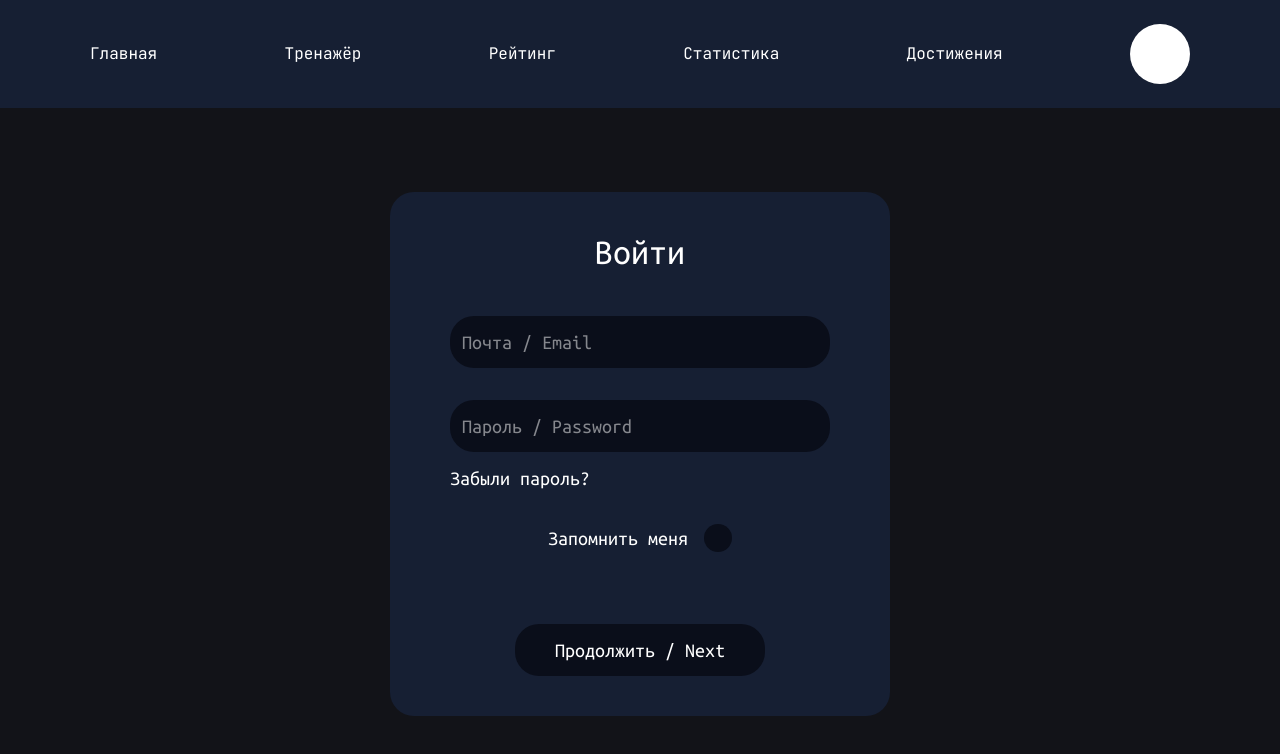
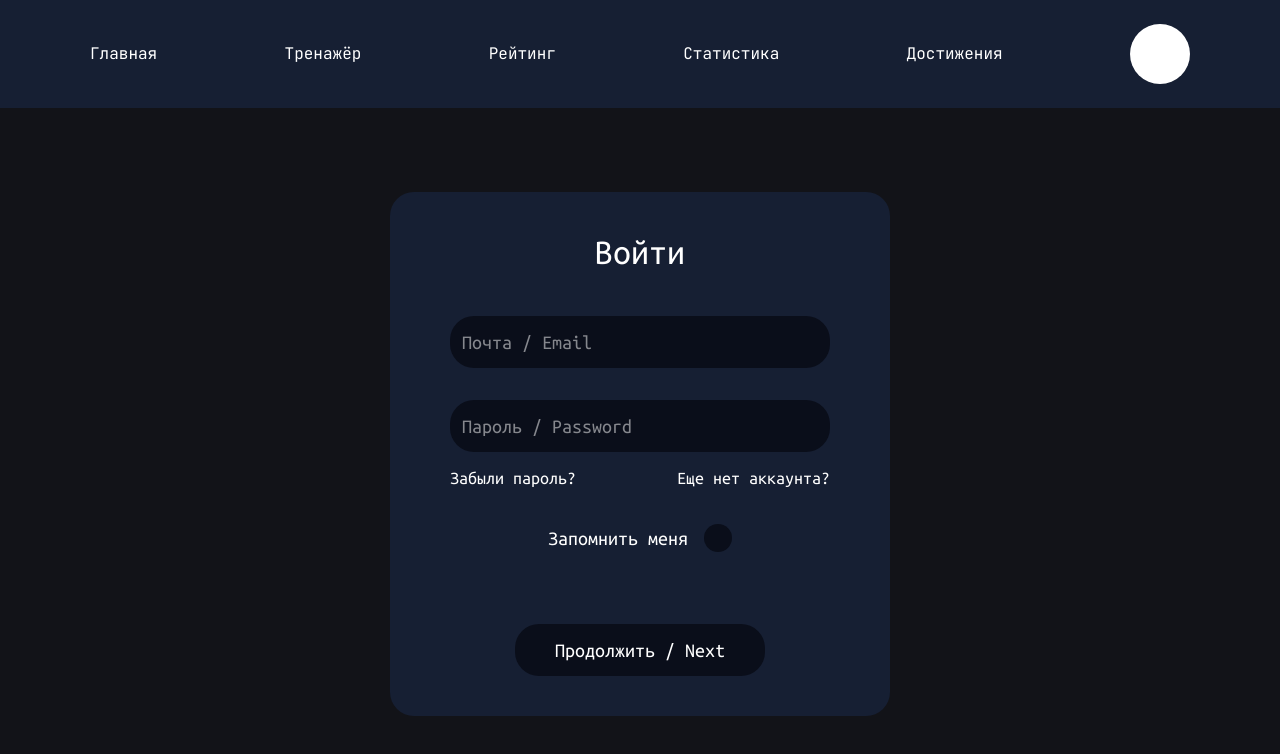
Before and after one commit to ABS-auraborus/touch-typing, a React (Vite) app in the folder frontend/: page /login in a window 1280 px wide. Shown: the top 754 px of the page. Built offline with nearby package versions, Linux system fonts and the light colour scheme.

Commit message:
feat(pages): add switching between login and registration pages

```diff
--- a/frontend/src/pages/LoginPage.tsx
+++ b/frontend/src/pages/LoginPage.tsx
@@ -1,3 +1,5 @@
+import {Link} from "react-router-dom";
+
 const LoginPage = () => {
   return (
     <main className="flex justify-center items-center">
@@ -13,10 +15,11 @@ const LoginPage = () => {
             type="password"
             name="password"
           />
-          <div className="w-full -mt-5">
-            <button className="cursor-pointer select-none">
-              Забыли пароль?
-            </button>
+          <div className="flex justify-between w-full -mt-5 text-lg select-none">
+            <button className="cursor-pointer">Забыли пароль?</button>
+            <Link to="/registration" className="cursor-pointer">
+              Еще нет аккаунта?
+            </Link>
           </div>
           <div className="flex gap-4 justify-center items-center">
             <label className="cursor-pointer select-none" htmlFor="remember-me">
--- a/frontend/src/pages/RegistrationPage.tsx
+++ b/frontend/src/pages/RegistrationPage.tsx
@@ -1,5 +1,6 @@
 import React from "react";
 import Container from "../components/Container";
+import {Link} from "react-router-dom";
 
 const RegistrationPage = () => {
   return (
@@ -17,6 +18,11 @@ const RegistrationPage = () => {
             type="password"
             name="password"
           />
+          <div className="flex justify-end w-full -mt-5 text-lg select-none">
+            <Link to="/login" className="cursor-pointer">
+              Уже есть аккаунт?
+            </Link>
+          </div>
           <div className="flex gap-4 justify-center items-center">
             <label className="cursor-pointer" htmlFor="remember-me">
               Запомнить меня
```
